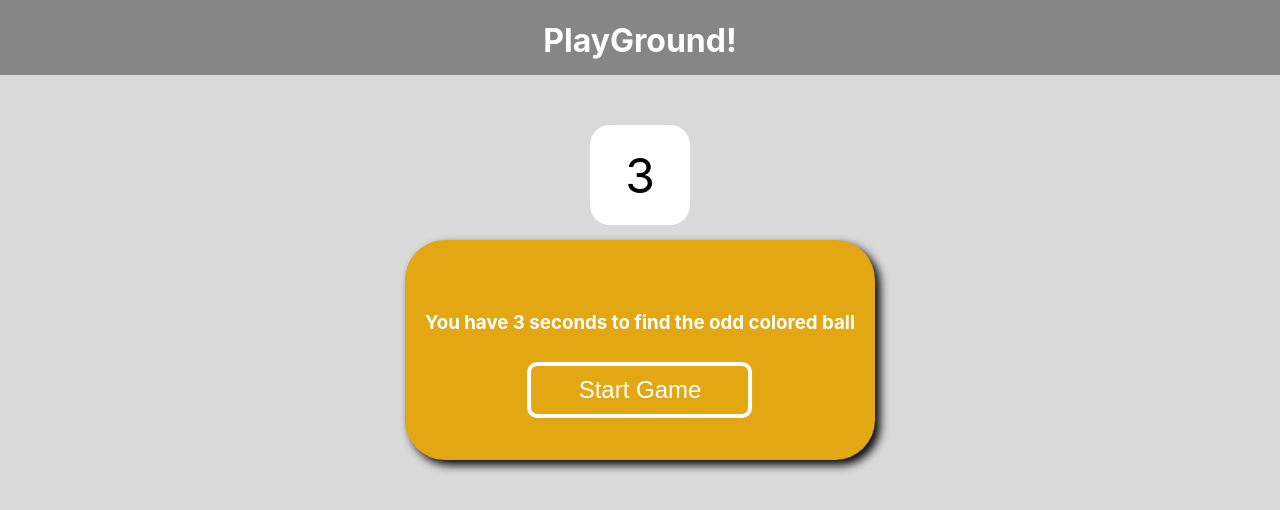
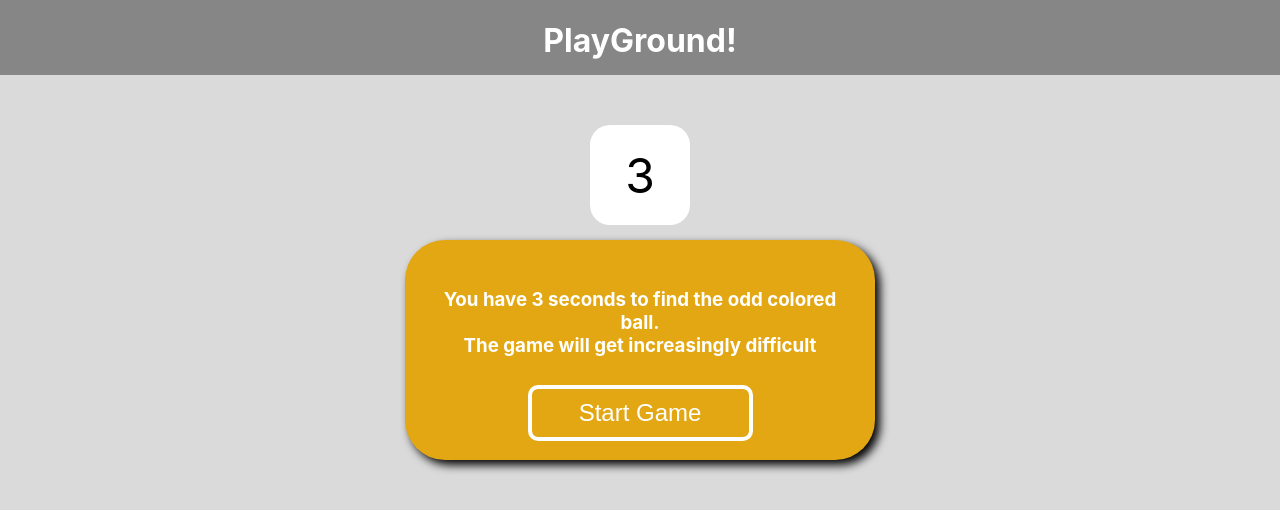
Before and after one commit to federico-palma/playground, a React (Create React App) app: page /Odd-Color in a window 1280 px wide. Shown: the top 510 px of the page. Built offline with nearby package versions, Linux system fonts and the light colour scheme; the HTML template or start-up script is replaced by a standard one.

Commit message:
Add increasingly difficulty

```diff
--- a/src/Pages/Odd-Color/Odd-ColorPage.js
+++ b/src/Pages/Odd-Color/Odd-ColorPage.js
@@ -14,16 +14,15 @@ const OddColorPage = () => {
   const [endTextTitle, setEndTextTitle] = useState("");
   const [timer, setTimer] = useState(3);
   const [turnNum, setTurnNum] = useState(1);
-  // const [difficulty, setdifficulty] = useState(1);
+  const [difficulty, setdifficulty] = useState(0);
   const [correctBallIndex, setCorrectBallIndex] = useState();
   const [wrongColor, setWrongColor] = useState(null);
   const [rightColor, setRightColor] = useState(null);
 
-  const gameDesc = "You have 3 seconds to find the odd colored ball";
+  const gameDesc = `You have 3 seconds to find the odd colored ball.
+                    The game will get increasingly difficult`;
   const endDesc = `${endTextTitle}!
-                  You found the odd colored ball ${turnNum} time${
-    turnNum === 1 ? "" : "s"
-  }!`;
+                  You found the odd colored ball ${turnNum} time${turnNum === 1 ? "" : "s"}!`;
 
   // Func updates the ball colors state with a "wrong" color, and "correct" color.
   const setBallColors = () => {
@@ -31,14 +30,14 @@ const OddColorPage = () => {
     let wrongColor = "#";
     for (let i = 0; i < 6; i++) {
       if (i === 4) {
-        wrongColor += "9";
+        wrongColor += "A";
       } else {
         wrongColor += letters[Math.floor(Math.random() * 16)];
       }
     }
     let correctColor =
       wrongColor.slice(0, wrongColor.length - 2) +
-      "8" +
+      difficulty +
       wrongColor.slice(wrongColor.length - 1);
 
     setWrongColor(wrongColor);
@@ -50,6 +49,9 @@ const OddColorPage = () => {
   };
 
   const handleCorrectChoice = () => {
+    if (difficulty < 9) {
+      setdifficulty((prevState) => prevState + 1);
+    }
     setBallColors();
     setTimer(3);
     setTurnNum((prevState) => prevState + 1);
@@ -66,6 +68,7 @@ const OddColorPage = () => {
     setGameLost(false);
     setTurnNum(0);
     setTimer(3);
+    setdifficulty(0);
     setBallColors();
     setIsPlaying(true);
     setCorrectBallIndex(Math.floor(Math.random() * (8 - 0 + 1)) + 0);
```
